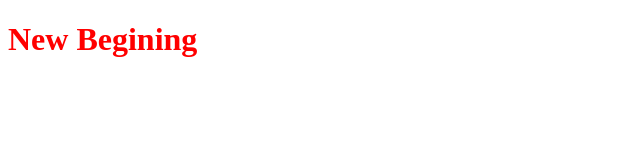
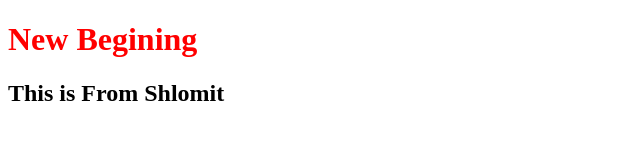
Before and after one commit to yossikerens/App-demo, a plain HTML site: page index.html in a window 1280 px wide. Shown: the whole page, without its empty margins (0-640 px from the left). Drawn offline with Linux system fonts and the light colour scheme.

Commit message:
Shlomit's chamges

```diff
--- a/index.html
+++ b/index.html
@@ -9,5 +9,6 @@
 </head>
 <body>
     <h1>New Begining</h1>
+    <h2> This is From Shlomit </h2>
 </body>
 </html>
```
